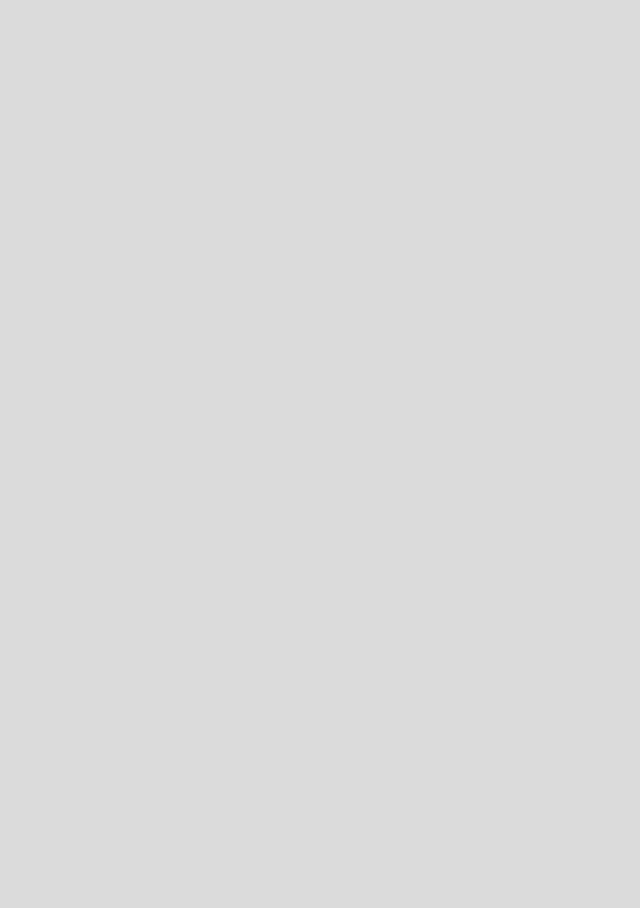
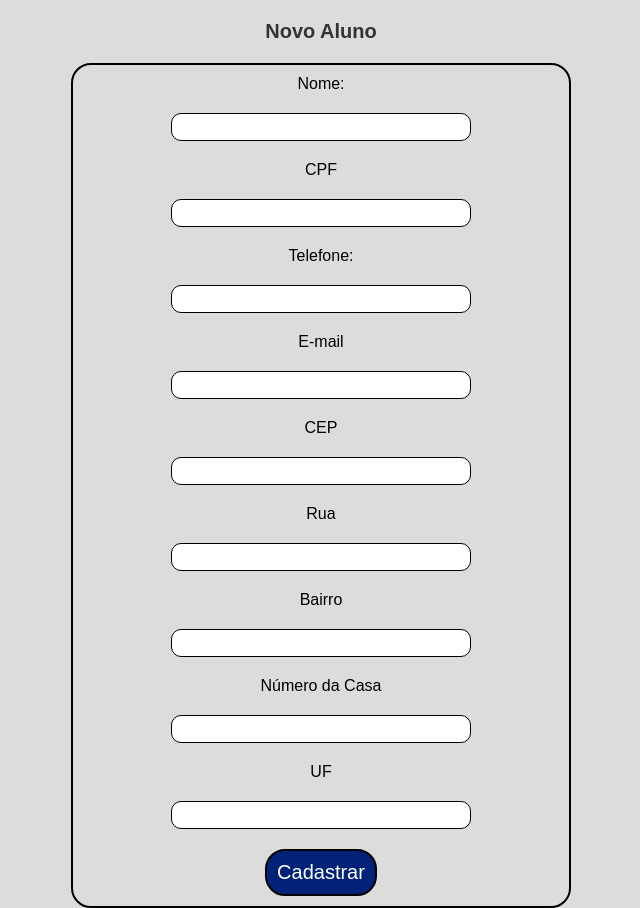
Before and after one commit to eu-pedro/sistema_unidit, a React (Vite) app: page /create/aluno in a window 1280 px wide. Before the commit this address had no page. Shown: the whole page, without its empty margins (319-959 px from the left). Before the commit the page ends 800 px from the top, so only its background shows below. Built offline with nearby package versions, Linux system fonts and the light colour scheme.

Commit message:
criando rota de put para curso

```diff
--- a/src/App.jsx
+++ b/src/App.jsx
@@ -5,15 +5,16 @@ import {
   Route
 } from "react-router-dom";
 
-// import context
-import { useContext } from 'react';
+
 
 // import components
 import Home from './pages/home'
 import Aluno from './pages/aluno/index'
 import Curso from './pages/cursos'
 import Registro from './pages/registros'
-import Create from './pages/create.jsx';
+import CreateCurso from './pages/cursos/createCourse';
+import CreateAluno from './pages/aluno/createAluno'
+import UpdateCurso from './pages/cursos/updateCurso';
 
 function App() {
 
@@ -25,11 +26,15 @@ function App() {
       <section className="container-main">
         <Router>
           <Routes>
+
             <Route path='/' element={<Home/>}/>
             <Route path='/alunos' element={<Aluno/>}/>
             <Route path='/cursos' element={<Curso/>}/>
             <Route path='/registro/:id' element={<Registro/>}/>
-            <Route path='/create' element={<Create/>}/>
+            <Route path='/create/curso' element={<CreateCurso/>}/>
+            <Route path='/create/aluno' element={<CreateAluno/>}/>
+            <Route path='/edit/curso/:id' element={<UpdateCurso/>}/>
+
           </Routes>
         </Router>
 
--- /dev/null
+++ b/src/pages/aluno/createAluno/index.jsx
@@ -0,0 +1,46 @@
+import { useState } from "react";
+
+const CreateAluno = () => {
+
+    const [nome, setNome] = useState("");
+    const [cpf, setCpf] = useState("");
+    const [telefone, setTelefone] = useState("");
+    const [email, setEmail] = useState("");
+    const [cep, setCep] = useState("");
+    const [rua, setRua] = useState("");
+    const [bairro, setBairro] = useState("");
+    const [numeroCasa, setNumeroCasa] = useState("");
+    const [uf, setUf] = useState("");
+
+
+    return (
+
+     <div>
+        <h3>Novo Aluno</h3>
+        <form>
+            <label htmlFor="nome">Nome: </label>
+            <input type="text" required id="nome" name="nome"/>
+            <label htmlFor="cpf">CPF</label>
+            <input type="number" required name="cpf" id="cpf" max={11}/>
+            <label htmlFor="telefone">Telefone:</label>
+            <input type="number" required name="telefone" id="telefone" max={11}/>
+            <label htmlFor="email">E-mail</label>
+            <input type="email" required name="email" id="email" />
+            <label htmlFor="cep">CEP</label>
+            <input type="number" required name="cep" id="cep"/>
+            <label htmlFor="rua">Rua</label>
+            <input type="text" required name="rua" id="rua" />
+            <label htmlFor="bairro">Bairro</label>
+            <input type="text" required name="bairro" id="bairro" />
+            <label htmlFor="numero_casa">Número da Casa</label>
+            <input type="text" required name="numero_casa" id="numero_casa" />
+            <label htmlFor="uf">UF</label>
+            <input type="text" required name="uf" id="uf" />
+
+            <button type='submit'>Cadastrar</button>
+        </form>
+     </div>
+    )
+}
+
+export default CreateAluno;
--- a/src/pages/aluno/index.jsx
+++ b/src/pages/aluno/index.jsx
@@ -1,5 +1,5 @@
 import { useEffect, useState } from "react"
-import { Link, useNavigate } from "react-router-dom"
+import { Link } from "react-router-dom"
 
 import './style.css'
 
@@ -8,9 +8,6 @@ import api from '../../services/api.js'
 
 
 const Aluno = () => {
-    const navigate = useNavigate();
-
-
 
     const [user, setUser] = useState([])
 
@@ -63,6 +60,8 @@ const Aluno = () => {
 
         <div className="container-button">
             <Link to={'/'}><button>Voltar</button></Link>
+            <Link to={'/create/aluno'}><button>Criar novo Aluno</button></Link>
+
         </div>
 
 
--- a/src/pages/create.jsx
+++ /dev/null
@@ -1,44 +0,0 @@
-import React, {useState} from 'react'
-
-import api from '../services/api';
-
-const Create = () => {
-  const [nomeCurso, setNomeCurso] = useState("");
-  const [cargaHoraria, setCargaHoraria] = useState("");
-  const [dataCadastro, setDataCadastro] = useState("");
-
-
-  const postData =  async (e) => {
-    e.preventDefault();
-
-
-
-    await api.post("/curso", {
-      nomeCurso,
-      cargaHoraria
-    })
-
-
-
-    console.log(nomeCurso)
-    console.log(cargaHoraria)
-
-  }
-
-  return (
-    <div>
-      <h3>Crie um novo curso</h3>
-
-      <form action="">
-        <label htmlFor="nome_curso">Nome do Curso</label>
-        <input type="text" onChange={(e)=> setNomeCurso(e.target.value)} value={nomeCurso} required name="nome_curso" id="nome_curso"/>
-        <label htmlFor="carga_horaria">Carga Horária</label>
-        <input type="text" onChange={(e)=> setCargaHoraria(e.target.value)} value={cargaHoraria} required name="carga_horaria" id="carga_horaria"/>
-
-        <button type="submit" onClick={postData}>Cadastrar</button>
-      </form>
-    </div>
-  )
-}
-
-export default Create;
--- /dev/null
+++ b/src/pages/cursos/createCourse/index.jsx
@@ -0,0 +1,62 @@
+import React, {useState} from 'react'
+
+// import api
+import api from '../../../services/api';
+
+
+// import css
+import './style.css'
+
+
+// import Link
+
+import { Link } from 'react-router-dom'
+
+const Create = () => {
+  const [nomeCurso, setNomeCurso] = useState("");
+  const [cargaHoraria, setCargaHoraria] = useState("");
+
+
+
+  const postData =  async (e) => {
+    e.preventDefault();
+
+    try {
+      await api.post("/curso", {
+        nome: nomeCurso,
+        carga_horaria: cargaHoraria
+      })
+
+      alert("Curso criado com sucesso!!")
+
+      setNomeCurso("")
+      setCargaHoraria("")
+
+    } catch (error) {
+      console.log("Houve um erro" + error)
+    }
+
+
+  }
+
+  return (
+    <div>
+      <h3>Crie um novo curso</h3>
+
+      <form onSubmit={postData}>
+        <label htmlFor="nome_curso">Nome do Curso:</label>
+        <input type="text" onChange={(e)=> setNomeCurso(e.target.value)} value={nomeCurso} required name="nome_curso" id="nome_curso"/>
+        <label htmlFor="carga_horaria">Carga Horária:</label>
+        <input type="number" onChange={(e)=> setCargaHoraria(e.target.value)} value={cargaHoraria} required name="carga_horaria" id="carga_horaria"/>
+
+        <div className='container-button'>
+          <Link to={'/cursos'}><button>Voltar</button></Link>
+          <button type="submit">Cadastrar</button>
+        </div>
+
+      </form>
+    </div>
+  )
+}
+
+export default Create;
--- /dev/null
+++ b/src/pages/cursos/createCourse/style.css
@@ -0,0 +1,19 @@
+form {
+    border: 2px solid black;
+    border-radius: 20px;
+
+    display: flex;
+    flex-direction: column;
+    align-items: center;
+    gap: 20px;
+    width: 500px;
+    padding: 10px;
+}
+
+input{
+    width: 300px;
+    height: 28px;
+    border-radius: 10px;
+    border: 1px solid black;
+    padding-left: 10px;
+}
--- a/src/pages/cursos/index.jsx
+++ b/src/pages/cursos/index.jsx
@@ -22,6 +22,10 @@ const Cursos = () => {
         navigate(`/registro/${codCurso}`)
     }
 
+    const handleEdit = (cod) => {
+      navigate(`/edit/curso/${cod}`)
+    }
+
 
 
 
@@ -34,27 +38,31 @@ const Cursos = () => {
               <td>Código do Curso</td>
               <td>Nome do Curso</td>
               <td>Carga horária</td>
-              <td>Data do Cadastro</td>
+              <td >Data do Cadastro</td>
+              <td colSpan={2}></td>
+
+
             </tr>
           </thead>
 
           <tbody>
             {courses.map((course) => (
 
-                <tr key={course.cod_curso} onClick={() => handleNavigate(course.cod_curso)}>
+                <tr key={course.cod_curso}>
                   <td>{course.cod_curso}</td>
-                  <td>{course.nome}</td>
+                  <td onClick={() => handleNavigate(course.cod_curso)}>{course.nome}</td>
                   <td>{course.carga_horaria}</td>
                   <td>{course.data_cadastro}</td>
+                  <td onClick={() => handleEdit(course.cod_curso)}>editar</td>
+                  <td>deletar</td>
                 </tr>
-
             ))}
           </tbody>
         </table>
 
         <div className="container-button">
             <Link to={'/'}><button>Voltar</button></Link>
-            <Link to="/create"><button>Criar Curso</button></Link>
+            <Link to="/create/curso"><button>Criar Curso</button></Link>
         </div>
         </>
     )
--- /dev/null
+++ b/src/pages/cursos/updateCurso/index.jsx
@@ -0,0 +1,38 @@
+import { useEffect, useState } from "react"
+
+import api from '../../../services/api'
+
+const updateCurso = () => {
+
+    const [value, setValue] = useState([]);
+
+    console.log(value)
+
+
+
+    useEffect(() => {
+        const path = window.location.pathname
+        const codCurso = path.trim().split('/')[3]
+
+
+        api.get(`/curso?cod_curso=${codCurso}`).then((response) => setValue(response.data))
+        .catch((err) => {
+          console.log("ocorreu um erro", err)
+        })
+
+      }, [])
+
+
+    return (
+        <div>
+            {value.map((itens) => (
+                <>
+                <input type="text" value={itens.nome} />
+                <input type="number" value={itens.carga_horaria} />
+                </>
+            ))}
+        </div>
+    )
+}
+
+export default updateCurso;
```
